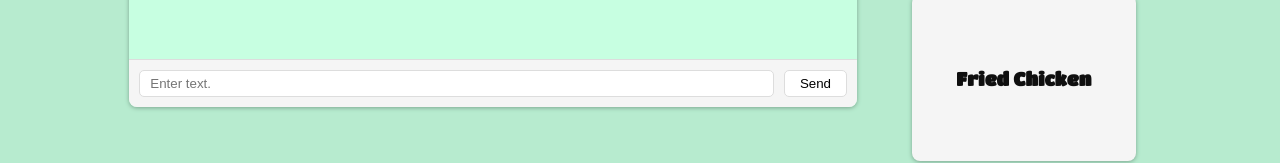
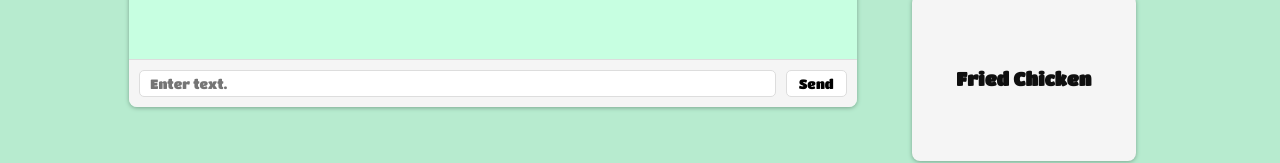
Before and after one commit to ajessefowler/RecipeSesameMockUp, a React (Create React App) app: page / in a window 1280 px wide. Shown: the part 556-719 px from the top of the page. Built offline with nearby package versions, Linux system fonts and the light colour scheme.

Commit message:
Font now changed in inputs too.

```diff
--- a/src/index.css
+++ b/src/index.css
@@ -8,7 +8,7 @@
   --card-box-shadow: 0px 1px 4px #7ca58f;
 }
 
-p, h1, h2, h3 {
+p, h1, h2, h3, input {
   margin: 0;
   padding: 0;
   font-family: 'Titan One', cursive;
```
